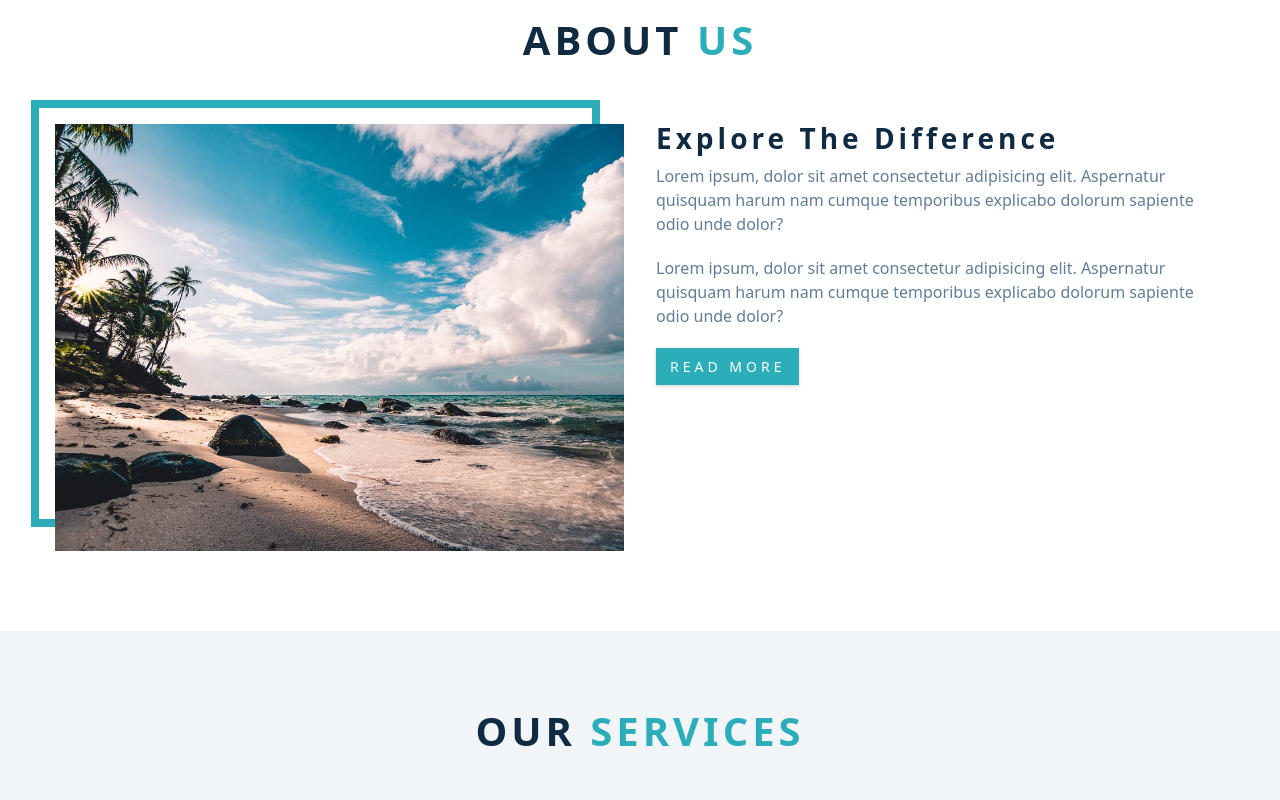
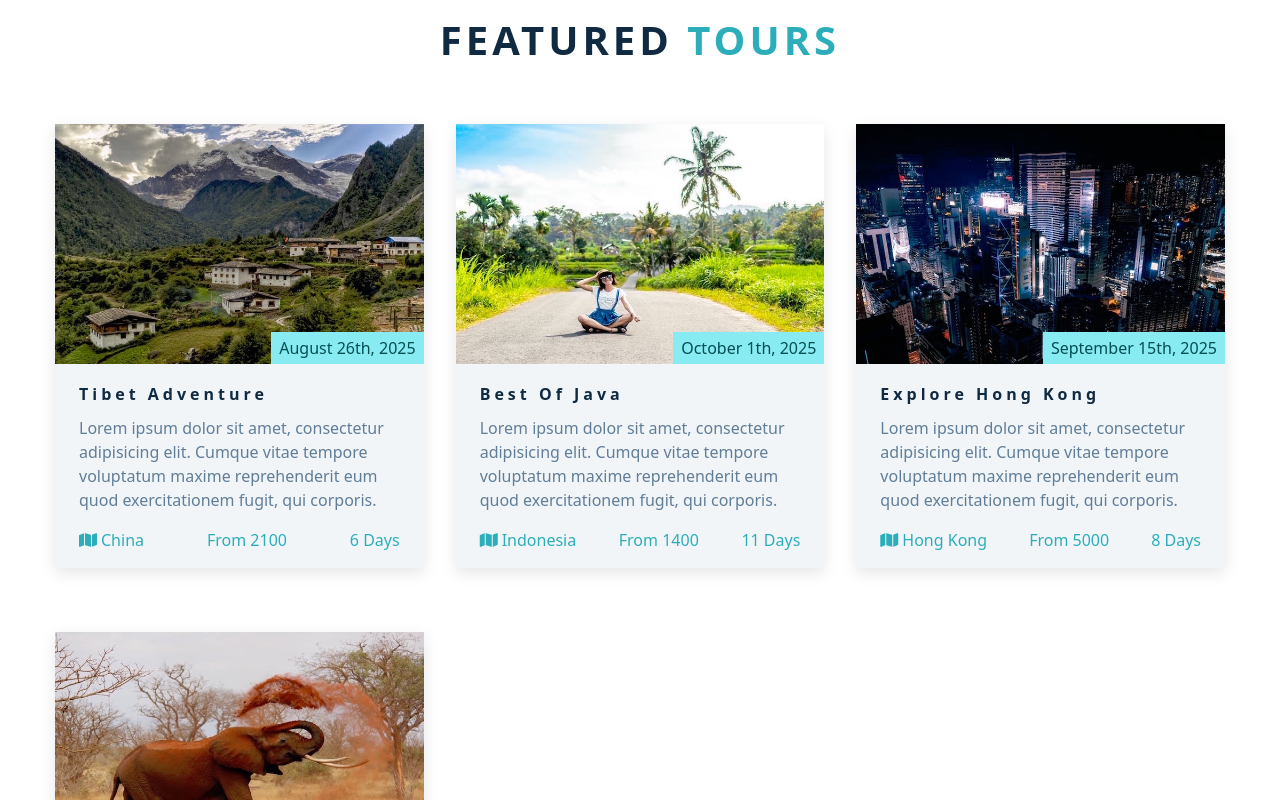
Before and after one commit to AaroSaila/week4-fe-pp, a React (Vite) app: page /tours in a window 1280 px wide. Shown: the part 860-1660 px from the top of the page. Built offline with nearby package versions, Linux system fonts and the light colour scheme.

Commit message:
Added routing and added Links

```diff
--- a/package.json
+++ b/package.json
@@ -11,7 +11,8 @@
   },
   "dependencies": {
     "react": "^18.3.1",
-    "react-dom": "^18.3.1"
+    "react-dom": "^18.3.1",
+    "react-router-dom": "^6.28.0"
   },
   "devDependencies": {
     "@eslint/js": "^9.13.0",
--- a/src/App.jsx
+++ b/src/App.jsx
@@ -4,18 +4,25 @@
 import Navbar from "./components/Navbar";
 import Services from "./components/Services";
 import Tours from "./components/Tours";
+import Home from "./components/Home";
+import NotFound from "./components/NotFound";
 import "./App.css";
+import { BrowserRouter, Route, Routes } from "react-router-dom";
 
 function App() {
   return (
-    <div>
+    <BrowserRouter>
       <Navbar />
       <Hero />
-      <About />
-      <Services />
-      <Tours />
+      <Routes>
+        <Route path="/" element={<Home />} />
+        <Route path="/services" element={<Services />} />
+        <Route path="/tours" element={<Tours />} />
+        <Route path="/about" element={<About />} />
+        <Route path="*" element={<NotFound />} />
+      </Routes>
       <Footer />
-    </div>
+    </BrowserRouter>
   );
 }
 
--- /dev/null
+++ b/src/components/Home.jsx
@@ -0,0 +1,7 @@
+import React from "react";
+
+function Home() {
+  return <div>This is Home</div>;
+}
+
+export default Home;
--- /dev/null
+++ b/src/components/NotFound.jsx
@@ -0,0 +1,10 @@
+function NotFound() {
+  return (
+    <div>
+      <h1>404 - Not Found</h1>
+      <p>Oops! The page you are looking for doesn't exist.</p>
+    </div>
+  );
+}
+
+export default NotFound;
--- a/src/components/PageLink.jsx
+++ b/src/components/PageLink.jsx
@@ -1,9 +1,12 @@
+import { Link } from "react-router-dom";
+
+
 const PageLink = ({ link, itemClass }) => {
   return (
     <li key={link.id}>
-      <a href={link.href} className={itemClass}>
+      <Link to={link.href} className={itemClass}>
         {link.text}
-      </a>
+      </Link>
     </li>
   );
 };
--- a/src/data.js
+++ b/src/data.js
@@ -4,10 +4,10 @@
 import tour4 from "./assets/images/tour-4.jpeg";
 
 export const pageLinks = [
-  { id: 1, href: "#home", text: "home" },
-  { id: 2, href: "#about", text: "about" },
-  { id: 3, href: "#services", text: "services" },
-  { id: 4, href: "#tours", text: "tours" },
+  { id: 1, href: "/", text: "home" },
+  { id: 2, href: "/about", text: "about" },
+  { id: 3, href: "/services", text: "services" },
+  { id: 4, href: "/tours", text: "tours" },
 ];
 
 export const socialLinks = [
```
Also changed, not shown: src/components/PageLinks.jsx (+4 -3 lines), 1 other file (tests, documents, lock files or other folders).
